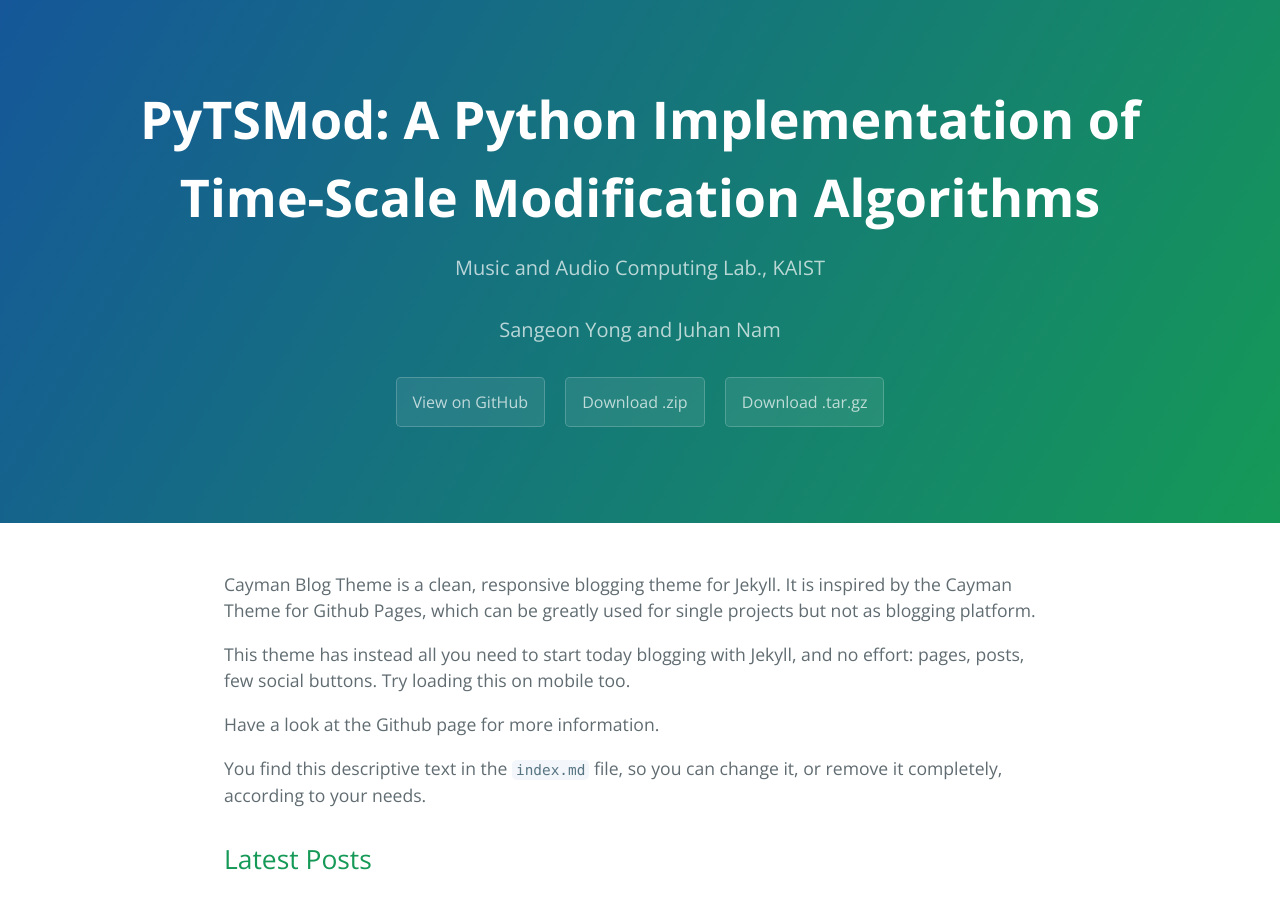
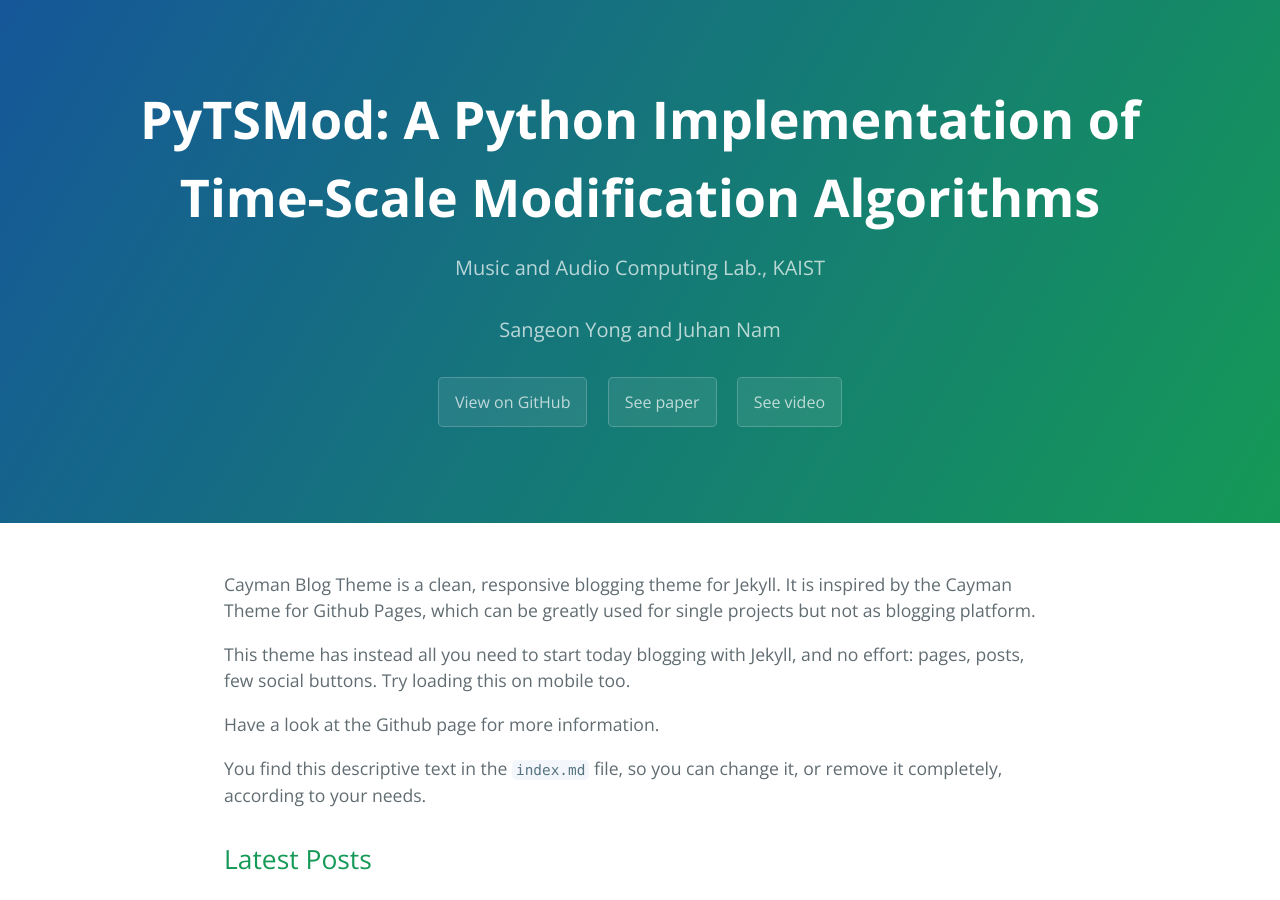
Before and after one commit to seyong92/PyTSMod-ISMIR2020LBD, a Jekyll site: the page built from index.md, in a window 1280 px wide and 900 px high. Built offline with Jekyll 4.4.1, drawn with Linux system fonts in a browser that asks for light colours; the repository's description, which GitHub fills in, is left out.

Commit message:
fix github and links

```diff
--- a/_config.yml
+++ b/_config.yml
@@ -21,3 +21,8 @@
 
 target-blank:
     rel: nofollow
+
+github:
+  repository_url: https://github.com/KAIST-MACLab/PyTSMod
+  paper_url: "about:blank"
+  video_url: "about:blank"
--- a/_layouts/default.html
+++ b/_layouts/default.html
@@ -72,8 +72,8 @@
             {% if page.layout == 'home' and site.github.is_project_page %}
             <a href="{{ site.github.repository_url }}" class="btn">View on GitHub</a>
             {% if site.show_downloads %}
-            <a href="{{ site.github.zip_url }}" class="btn">Download .zip</a>
-            <a href="{{ site.github.tar_url }}" class="btn">Download .tar.gz</a>
+            <a href="{{ site.github.paper_url }}" class="btn">See paper</a>
+            <a href="{{ site.github.video_url }}" class="btn">See video</a>
             {% endif %}
             {% endif %}
             <!-- Post tagline -->
```
